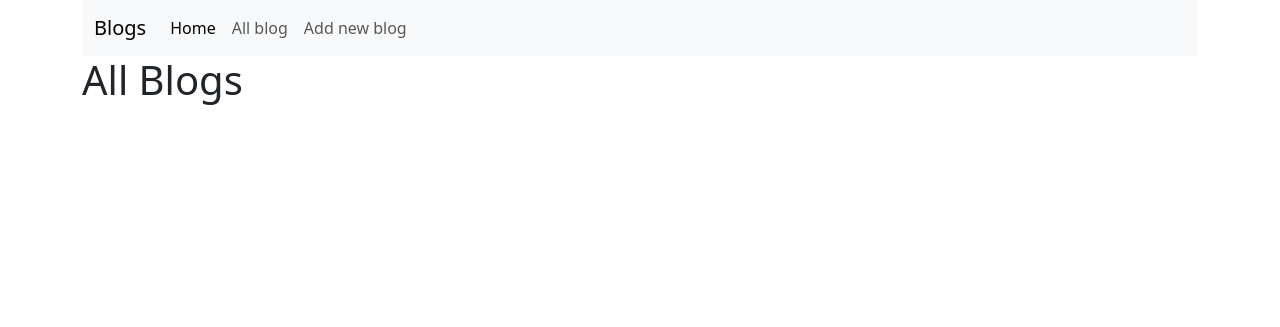
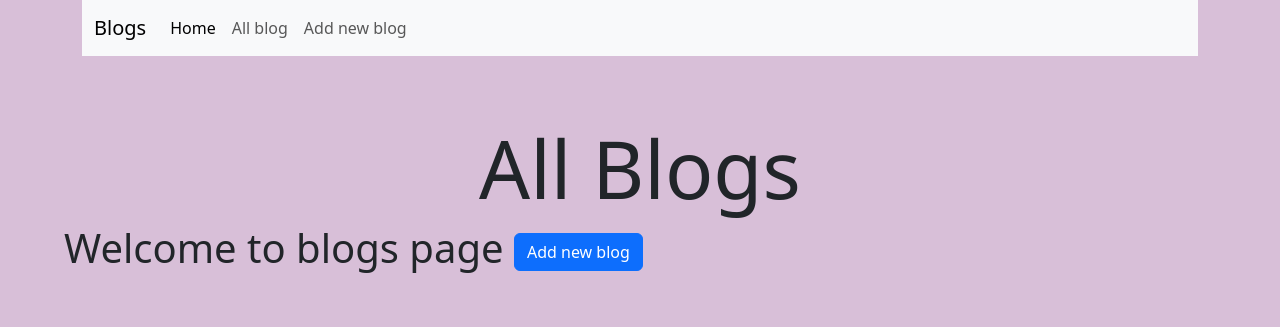
Before and after one commit to T-PYTHON-OCT-23/LAB_ORM-1, a Django app: page /blogs/ in a window 1280 px wide. Shown: the top 327 px of the page. Run offline with Django 4.2, Linux system fonts and the light colour scheme; data that the repository does not hold is empty; parts of the project's set-up code (start-up, migrations or seed data) failed here and were passed over.

Commit message:
Lab_ORM_ Updated

```diff
--- a/WebProject/blogs/templates/blogs/blogs_home.html
+++ b/WebProject/blogs/templates/blogs/blogs_home.html
@@ -4,17 +4,24 @@
 
 {% block content %}
 
-<section class="container">
-
-    <h1>All Blogs</h1>
-
-    <div class="row">
+<section class="container-2 m-3 p-5">
+    <h1 class="display-1 text-center">All Blogs</h1>
+    <h3 class="display-6 ">Welcome to blogs page <a class="btn btn-primary" href="{% url 'blogs:add_blog_view' %}">Add new blog</a></h3>
         {% for blog in blogs %}
-            <div class="col-4">
-                <div class="d-flex flex-column gap-2 p-3 border border-1 rounded-4 shadow">
-                    <a href="{% url 'blogs:blogs_details_view' blog.id %}"><h2>{{ blog.title }}</h2></a>
+            <div class="col-12 p-4">
+                <div class="card p-3">
+                    <a href="{% url 'blogs:blogs_details_view' blog.id %}" class="link-info link-offset-2 link-underline-opacity-25 link-underline-opacity-100-hover"><h2>{{ blog.title }}</h2></a>
                     <h4>is published:{{blog.is_published}}</h4>
                     <h4>published at : {{ blog.published_at }} </h4>
+                    <div class="btn-group">
+                        <button type="button" class="btn  btn-outline-primary dropdown-toggle" data-bs-toggle="dropdown" aria-expanded="false">
+                        Edit blog
+                        </button>
+                        <ul class="dropdown-menu">
+                        <li><a class="dropdown-item" href="{% url 'blogs:update_blog_view' blog.id %}">Update blog</a></li>
+                        <li><a class="dropdown-item" href="{% url 'blogs:delete_blog_view' blog.id %}">Delete blog</a></li>
+                        </ul>
+                    </div>
                 </div>
             </div>
         {% endfor %}
@@ -23,4 +30,5 @@
 
 </section>
 
+
 {% endblock %}
--- a/WebProject/blogs/urls.py
+++ b/WebProject/blogs/urls.py
@@ -6,5 +6,7 @@ urlpatterns = [
     path("", views.blogs_home_view, name="blogs_home_view"),
     path("add/", views.add_blog_view, name="add_blog_view"),
     path("detail/<blog_id>/", views.blogs_details_view, name="blogs_details_view"),
-    path("not", views.not_exist, name="not_exist" ),
+    path("not_exsit/", views.not_exist, name="not_exist" ),
+    path("update/<blog_id>/", views.update_blog_view , name="update_blog_view"),
+    path("delete/<blog_id>/", views.delete_blog_view, name="delete_blog_view"),
 ]
--- a/WebProject/blogs/views.py
+++ b/WebProject/blogs/views.py
@@ -9,7 +9,10 @@ def add_blog_view(request: HttpRequest):
 
     if request.method == "POST":
         new_blog = Blog(title=request.POST["title"], content=request.POST["content"], is_published=request.POST["is_published"], published_at=request.POST["published_at"])
-        new_blog.save()
+        try:
+            new_blog.save()
+        except Exception as e:
+            return render(request,"blogs/not_exist.html")
 
         return redirect("blogs:blogs_home_view")
 
@@ -28,7 +31,34 @@ def blogs_details_view(request:HttpRequest, blog_id):
         blog = Blog.objects.get(id=blog_id)
     except Exception as e:
         return render(request,"blogs/not_exist.html")
+
     return render(request , "blogs/blogs_details.html", {"blog":blog})
 
 def not_exist(request:HttpRequest):
     return render(request,"blogs/not_exist.html")
+
+
+def update_blog_view(request: HttpRequest, blog_id):
+    try:
+        blog = Blog.objects.get(id=blog_id)
+    except Exception as e:
+        return render(request,"blogs/not_exist.html")
+
+    if request.method == "POST":
+        blog.title = request.POST["title"]
+        blog.content = request.POST["content"]
+        blog.is_published = request.POST["is_published"]
+        blog.published_at = request.POST["published_at"]
+        blog.save()
+
+        return redirect('blogs:blogs_details_view', blog_id=blog.id)
+
+    return render(request, "blogs/update_blog.html", {"blog" : blog})
+
+
+
+def delete_blog_view(request:HttpRequest,blog_id):
+    blog= Blog.objects.get(id=blog_id)
+    blog.delete()
+
+    return redirect("blogs:blogs_home_view")
--- /dev/null
+++ b/WebProject/main/static/css/main.css
@@ -0,0 +1,15 @@
+.title h1{
+    color: black;
+    display: flex;
+    justify-content: center;
+    align-items: center;
+
+}
+
+body{
+    background-color:thistle;
+}
+
+.material-symbols-outlined{
+    font-size: 60px;
+}
--- a/WebProject/main/templates/main/base.html
+++ b/WebProject/main/templates/main/base.html
@@ -1,11 +1,15 @@
 <!doctype html>
 <html lang="en">
+{% load static %}
+
   <head>
     <meta charset="utf-8">
     <meta name="viewport" content="width=device-width, initial-scale=1">
     <title>{% block title %} {% endblock %}</title>
     <link rel="stylesheet" href="https://fonts.googleapis.com/css2?family=Material+Symbols+Outlined:opsz,wght,FILL,GRAD@20..48,100..700,0..1,-50..200" />
     <link href="https://cdn.jsdelivr.net/npm/bootstrap@5.3.2/dist/css/bootstrap.min.css" rel="stylesheet" integrity="sha384-T3c6CoIi6uLrA9TneNEoa7RxnatzjcDSCmG1MXxSR1GAsXEV/Dwwykc2MPK8M2HN" crossorigin="anonymous">
+    <link href="/static/css/main.css" rel="stylesheet" />
+
   </head>
   <body>
 
@@ -32,6 +36,7 @@
 
     {% endblock %}
 
+
     <script src="https://cdn.jsdelivr.net/npm/bootstrap@5.3.2/dist/js/bootstrap.bundle.min.js" integrity="sha384-C6RzsynM9kWDrMNeT87bh95OGNyZPhcTNXj1NW7RuBCsyN/o0jlpcV8Qyq46cDfL" crossorigin="anonymous"></script>
   </body>
 </html>
```
Also changed, not shown: WebProject/blogs/templates/blogs/add.html (+4 -4 lines), WebProject/blogs/templates/blogs/blogs_details.html (+9 -4 lines), WebProject/blogs/templates/blogs/not_exist.html (+7 -3 lines), WebProject/blogs/templates/blogs/update_blog.html (added, +42 -0 lines), WebProject/main/templates/main/index.html (+7 -9 lines), WebProject/blogs/static/css/style.css (added), WebProject/blogs/static/images/blogs.jpg (added), WebProject/main/static/images/blogs.jpg (added).
